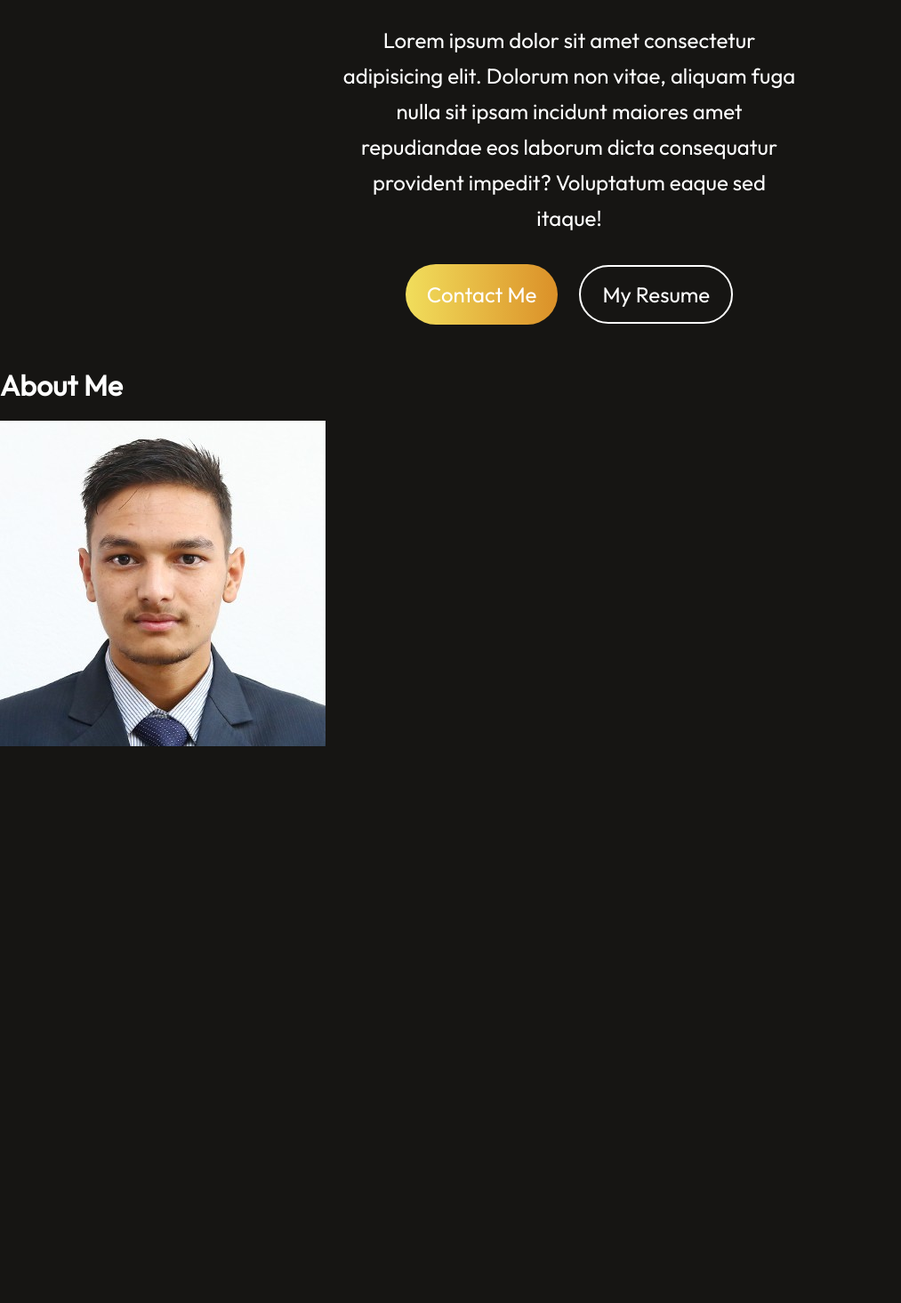
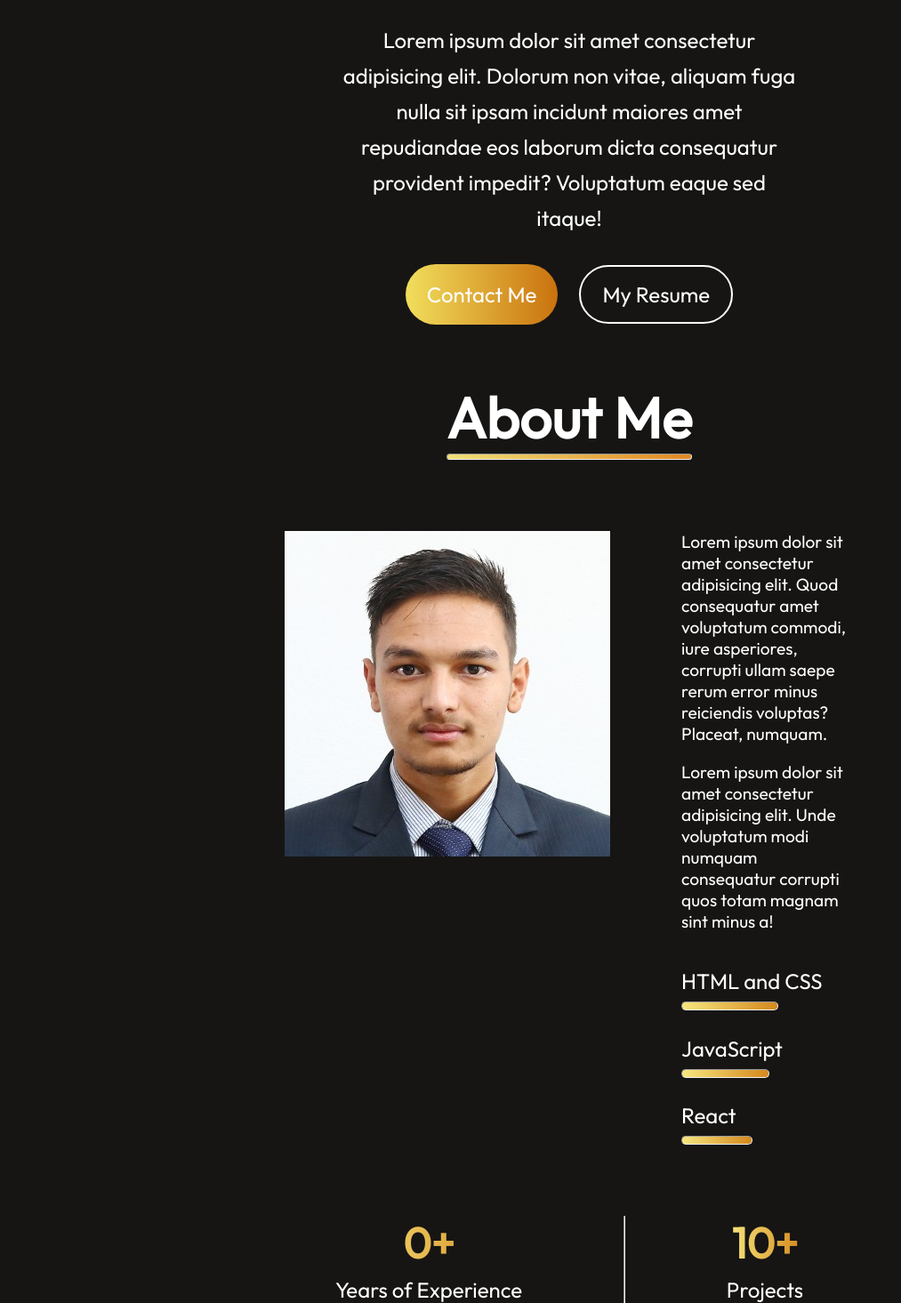
Before and after one commit to BabuBishal/My-portfolio, a React (Vite) app: page / in a window 1280 px wide. Shown: the part 796-2261 px from the top of the page at 89% size, without its empty margins (0-1013 px from the left). Before the commit the page ends 1639 px from the top, so only its background shows below. Built offline with nearby package versions, Linux system fonts and the light colour scheme.

Commit message:
About me

```diff
--- a/src/components/about/About.css
+++ b/src/components/about/About.css
@@ -0,0 +1,98 @@
+.about{
+    margin: 1rem 20rem 3rem;
+    display: flex;
+    flex-direction: column;
+    justify-content: center;
+    align-items: center;
+    gap: 5rem;
+}
+.about-title{
+    text-align: center;
+    font-size: 2rem;
+
+}
+
+.about-title hr{
+    height: 0.3rem;
+    background: linear-gradient(to right, #f0e077, #e28923);
+    border-radius: 5px;
+}
+
+.about-sections{
+    display: flex;
+    gap: 5rem;
+
+}
+
+.about-left{
+
+    border-radius: 10px;
+
+}
+
+.about-right{
+    display: flex;
+    flex-direction: column;
+    gap: 0.5rem;
+}
+
+.about-p{
+    margin-bottom: 1.5rem;
+    display: flex;
+    flex-direction: column;
+    gap: 1.2rem;
+    font-size: 1.2rem;
+
+}
+
+.about-skills{
+    display: flex;
+    flex-direction: column;
+    gap: 1.2rem;
+}
+
+.about-skill:hover{
+    transform: scale(1.05);
+    transition: 0.3s;
+}
+
+.about-skill p{
+    font-size: 1.5rem;
+    padding: 0.5rem 0;
+}
+
+.about-skill hr{
+    height: 0.5rem;
+    background: linear-gradient(to right, #f7e77f, #d4881d);
+    border-radius: 3rem;
+}
+
+.about-achievements{
+    display: flex;
+    justify-content: space-around;
+    width: 100%;
+
+}
+
+.about-achievement h1{
+    display: flex;
+    flex-direction: column;
+    align-items: center;
+    gap: 0.5rem;
+    font-size: 3rem;
+    font-weight: 700;
+    margin-bottom: 0.5rem;
+    background: linear-gradient(to right, #f7e77f, #d4881d);
+    background-clip: text;
+    -webkit-background-clip: text;
+    -webkit-text-fill-color: transparent;
+}
+
+.about-achievement p{
+    font-size: 1.5rem;
+}
+
+.about-achievement:hover{
+    transform: scale(1.1);
+    transition: 0.5s;
+}
--- a/src/components/about/About.jsx
+++ b/src/components/about/About.jsx
@@ -1,22 +1,61 @@
-import React from 'react'
-import './About.css'
-import profile from '../../assets/profile_img.jpg'
+import React from "react";
+import "./About.css";
+import profile from "../../assets/profile_img.jpg";
 
 const About = () => {
   return (
-    <div className='about'>
-      <div className="about-tite">
+    <div className="about">
+      <div className="about-title">
         <h1>About Me</h1>
-        <img src=" " alt="" />
+        <hr />
       </div>
       <div className="about-sections">
         <div className="about-left">
           <img src={profile} alt="" />
         </div>
+        <div className="about-right">
+          <div className="about-p">
+            <p>
+              Lorem ipsum dolor sit amet consectetur adipisicing elit. Quod
+              consequatur amet voluptatum commodi, iure asperiores, corrupti
+              ullam saepe rerum error minus reiciendis voluptas? Placeat,
+              numquam.
+            </p>
+            <p>
+              Lorem ipsum dolor sit amet consectetur adipisicing elit. Unde
+              voluptatum modi numquam consequatur corrupti quos totam magnam
+              sint minus a!
+            </p>
+          </div>
+          <div className="about-skills">
+            <div className="about-skill">
+              <p>HTML and CSS</p>
+              <hr style={{ width: "55%" }} />
+            </div>
+            <div className="about-skill">
+              <p>JavaScript</p>
+              <hr style={{ width: "50%" }} />
+            </div>
+            <div className="about-skill">
+              <p>React</p>
+              <hr style={{ width: "40%" }} />
+            </div>
+          </div>
+        </div>
       </div>
+      <div className="about-achievements">
+        <div className="about-achievement">
+          <h1>0+</h1>
+          <p>Years of Experience</p>
+        </div>
+        <hr />
+        <div className="about-achievement">
+          <h1>10+</h1>
+          <p>Projects</p>
+        </div>
+      </div>
+    </div>
+  );
+};
 
-    </div>
-  )
-}
-
-export default About
+export default About;
--- a/src/components/hero/Hero.css
+++ b/src/components/hero/Hero.css
@@ -26,7 +26,7 @@
 }
 
 .hero h1 span{
-    background: linear-gradient(to right, #f7ea9b, #db9028);
+    background: linear-gradient(to right, #f7ea9b, #d37811);
     background-clip: text;
     -webkit-background-clip: text;
     -webkit-text-fill-color: transparent;;
@@ -52,7 +52,7 @@
 .hero-connect{
     padding: 1.2rem 1.5rem;
     border-radius: 3rem;
-    background: linear-gradient(to right, #f1de5c, #db9028);
+    background: linear-gradient(to right, #f1de5c, #ca720e);
     cursor: pointer;
 
 }
--- a/src/index.css
+++ b/src/index.css
@@ -8,4 +8,5 @@ body{
     background-color: #161513;
     color: white;
     font-family: "outfit";
+
 }
```
Also changed, not shown: src/assets/logo.png (added).
